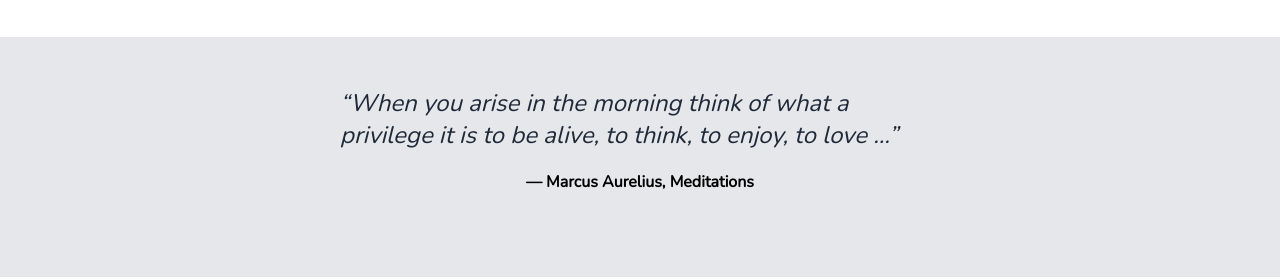
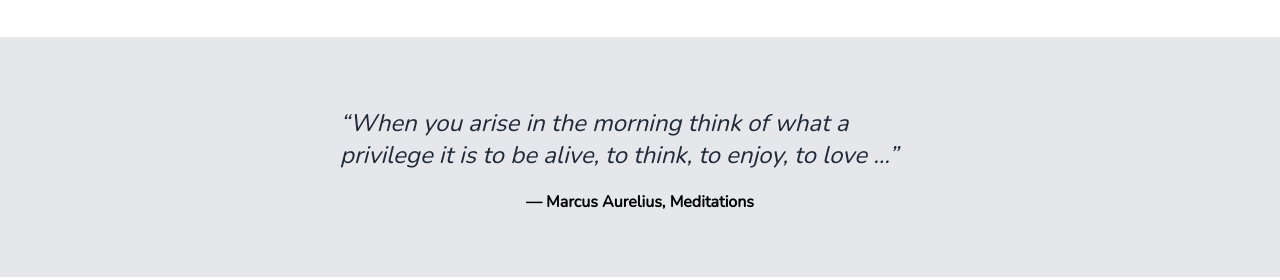
Before and after one commit to dev-yoga/winter-evening, a plain HTML site: page index.html in a window 1280 px wide. Shown: the part 672-952 px from the top of the page. Drawn offline with nearby package versions, Linux system fonts and the light colour scheme.

Commit message:
Just before button styling

```diff
--- a/styles.css
+++ b/styles.css
@@ -117,11 +117,13 @@ ul {
     font-size: 24px;
     font-style: italic;
     color: #1f2937;
-    padding: 20px;
+    padding-top: 40px;
+    padding-bottom: 20px;
 }
 
 .author {
     font-weight: bold;
+    padding-bottom: 40px;
 }
 
 .calltoaction {
@@ -131,7 +133,7 @@ ul {
     padding: 80px;
     padding-left: 80px;
     padding-right: 80px;
-    height: 200px;
+    height: 160px;
 }
 
 .calltoactionbox {
```
